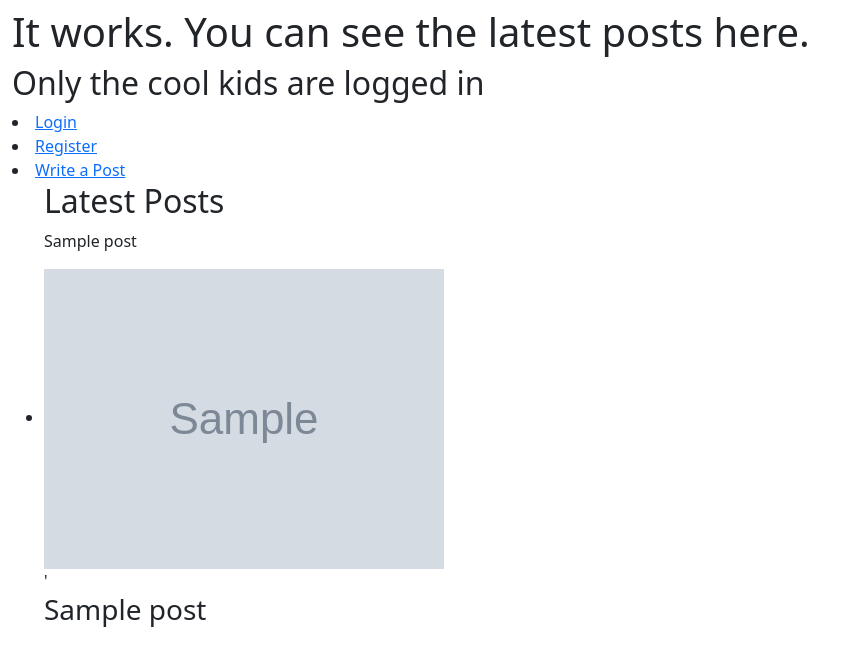
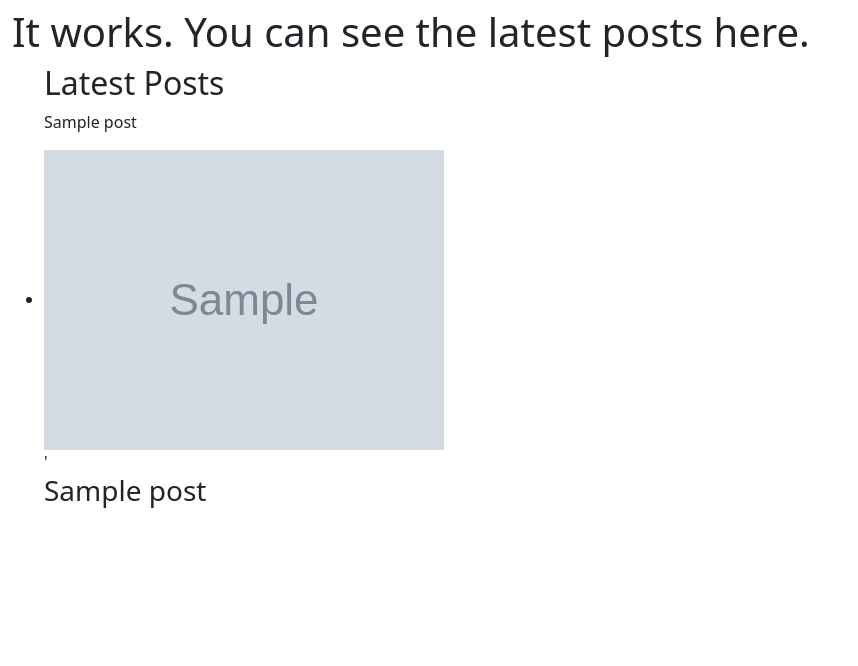
Before and after one commit to GabrielZirk/django_blog_cms, a Django app: template blog/templates/blog/index.html in a window 1280 px wide. Shown: the part 72-738 px from the top of the page, without its empty margins (0-858 px from the left). Run offline with Django 3.2, Linux system fonts and the light colour scheme; the template is opened without the code that fills it: most values are stand-ins (such as "Sample title", 1, 10 or a date in 2020); grey boxes marked "Sample" are stand-in pictures.

```diff
--- a/blog/templates/blog/index.html
+++ b/blog/templates/blog/index.html
@@ -2,25 +2,7 @@
 {% load static %}
 {% block content %}
     <h1>It works. You can see the latest posts here.</h1>
-    {% if login_status %}
-        <h2>You are awesome because you are logged in. Your username is: {{ username }}</h2>
-        <ul>
-            <li>
-                <a href="{% url 'logout' %}">Logout</a>
-            </li>
-        {% else %}
-            <h2>Only the cool kids are logged in</h2>
-            <li>
-                <a href="{% url 'login' %}">Login</a>
-            </li>
-            <li>
-                <a href="{% url 'register' %}">Register</a>
-            </li>
-        {% endif %}
-        <li>
-            <a href="{% url 'compose' %}">Write a Post</a>
-        </li>
-    </ul>
+
     <section id="latest-posts">
         <ul>
             <h2>Latest Posts</h2>
--- a/users/templates/registration/login.html
+++ b/users/templates/registration/login.html
@@ -1,8 +1,8 @@
 {% extends 'base.html' %}
 {% block title %}Login{% endblock %}
 {% block content %}
+{% load crispy_forms_tags %}
     <section id="login">
-        {% load crispy_forms_tags %}
         <div class="container">
             <div class="row justify-content-center">
                 <div class="col-md-4 align-self-center">
@@ -11,7 +11,7 @@
                     <form method="POST">
                         {{ form|crispy }}
                         {% csrf_token %}
-                        <input class="btn btn-outline-dark" type="submit" value="Login">
+                        <button class="btn btn-outline-dark" type="submit">Login</button>
                         <a role="button" class="btn btn-outline-dark" href="{% url 'register' %}">Register</a>
                     </form>
                 </div>
```
Also changed, not shown: blog/templates/blog/compose_post.html (+17 -20 lines), users/templates/registration/register.html (+14 -5 lines).
